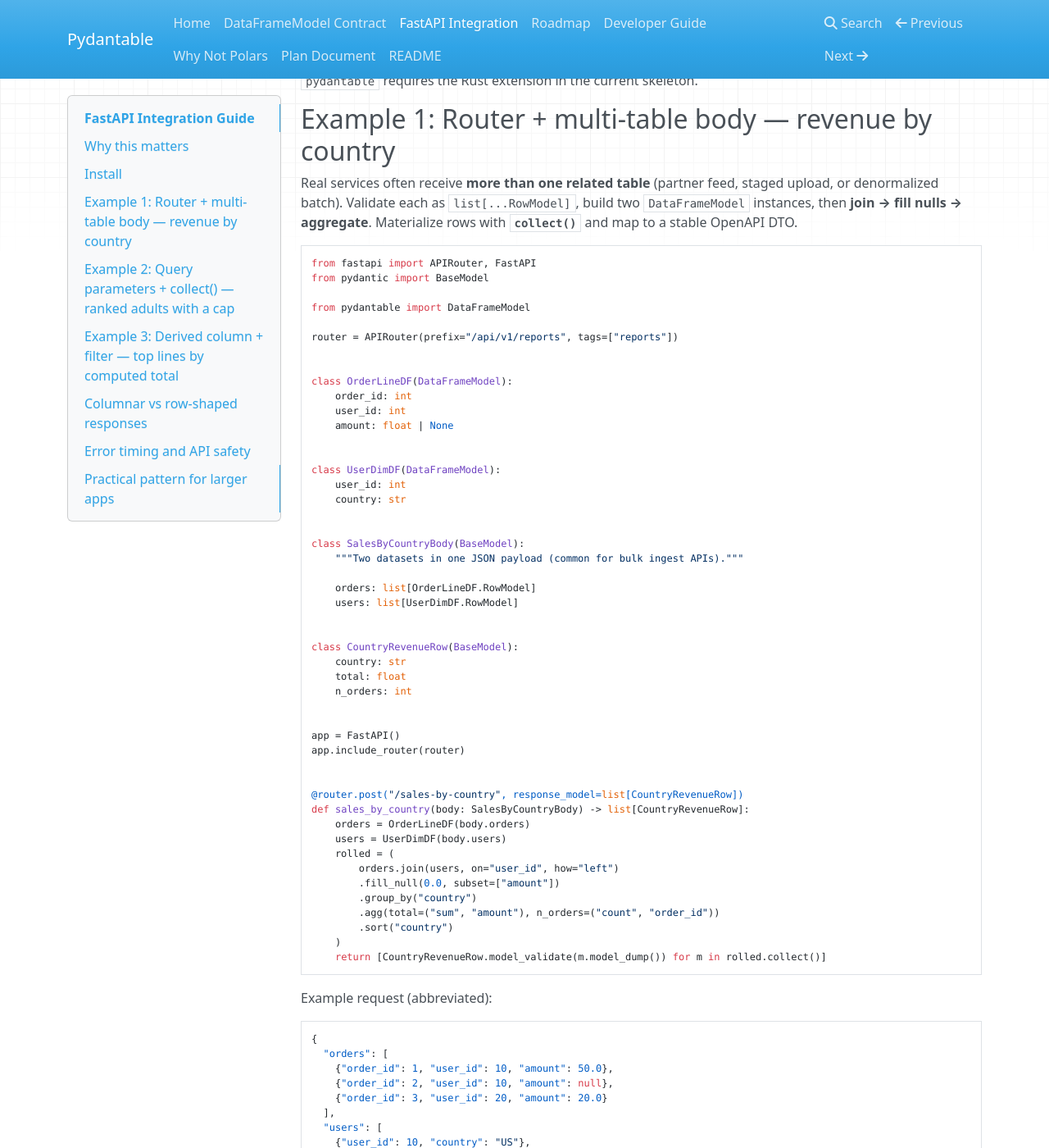
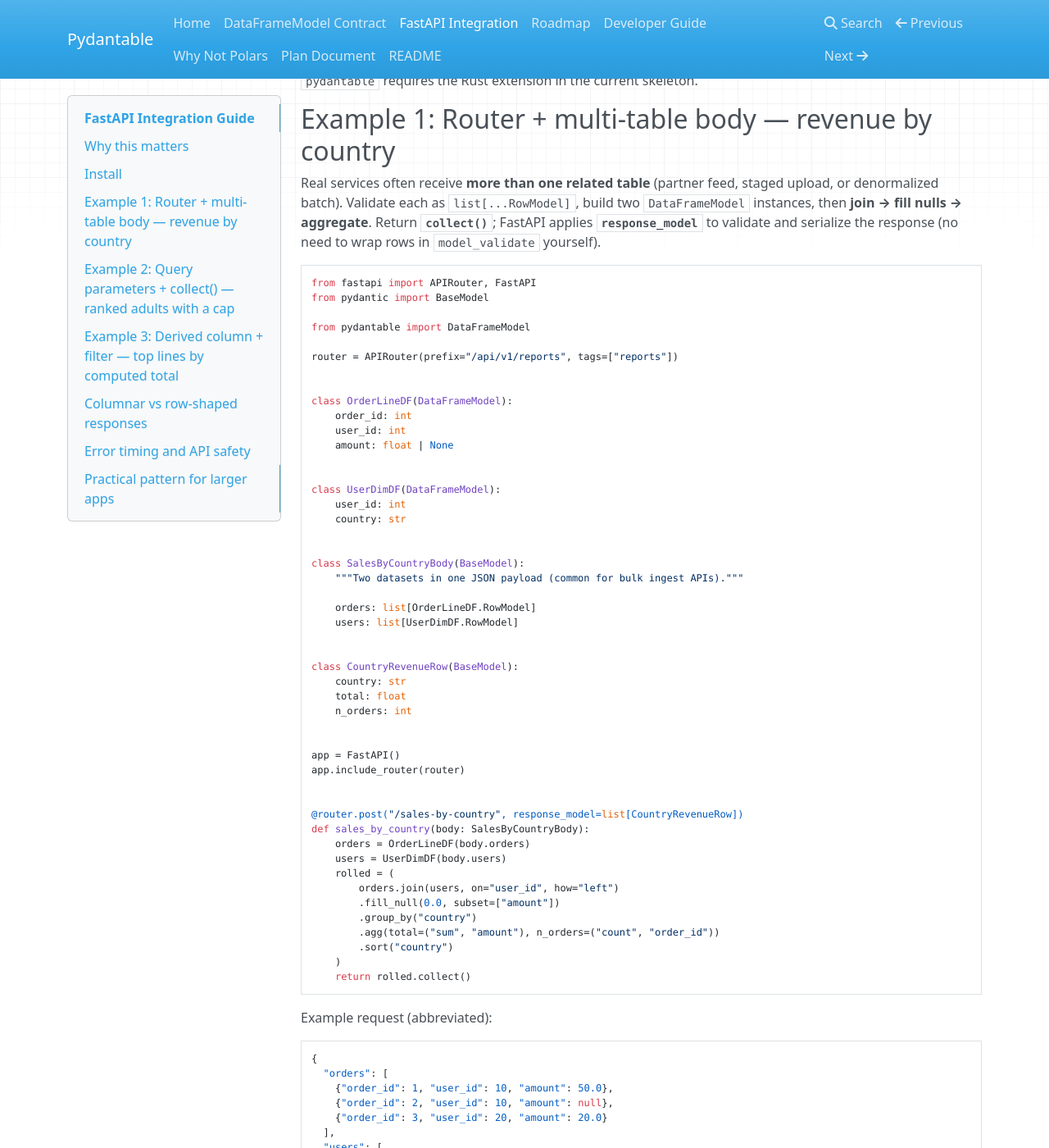
Before and after one commit to eddiethedean/pydantable, an MkDocs documentation site: the page built from docs/FASTAPI.md, in a window 1280 px wide and 1400 px high, scrolled down 521 px. Shown: the whole window at 82% size. Built offline with MkDocs 1.6.1, drawn with Linux system fonts in a browser that asks for light colours; nearby versions of some CDN libraries; some of the changed text lies outside the part shown.

Commit message:
docs: return collect() from FastAPI handlers; rely on response_model
Handlers show direct collect() returns; FastAPI validates via response_model.
Update DATAFRAMEMODEL FastAPI section to match.

````diff
--- a/docs/FASTAPI.md
+++ b/docs/FASTAPI.md
@@ -27,8 +27,9 @@ pip install .
 
 Real services often receive **more than one related table** (partner feed, staged
 upload, or denormalized batch). Validate each as `list[...RowModel]`, build two
-`DataFrameModel` instances, then **join → fill nulls → aggregate**. Materialize
-rows with **`collect()`** and map to a stable OpenAPI DTO.
+`DataFrameModel` instances, then **join → fill nulls → aggregate**. Return
+**`collect()`**; FastAPI applies **`response_model`** to validate and serialize
+the response (no need to wrap rows in `model_validate` yourself).
 
 ```python
 from fastapi import APIRouter, FastAPI
@@ -68,7 +69,7 @@ app.include_router(router)
 
 
 @router.post("/sales-by-country", response_model=list[CountryRevenueRow])
-def sales_by_country(body: SalesByCountryBody) -> list[CountryRevenueRow]:
+def sales_by_country(body: SalesByCountryBody):
     orders = OrderLineDF(body.orders)
     users = UserDimDF(body.users)
     rolled = (
@@ -78,7 +79,7 @@ def sales_by_country(body: SalesByCountryBody) -> list[CountryRevenueRow]:
         .agg(total=("sum", "amount"), n_orders=("count", "order_id"))
         .sort("country")
     )
-    return [CountryRevenueRow.model_validate(m.model_dump()) for m in rolled.collect()]
+    return rolled.collect()
 ```
 
 Example request (abbreviated):
@@ -139,10 +140,10 @@ def adults(
     rows: list[UserDF.RowModel],
     min_age: Annotated[int, Query(ge=0, le=120)] = 18,
     limit: Annotated[int, Query(ge=1, le=500)] = 50,
-) -> list[AdultRow]:
+):
     df = UserDF(rows)
     ranked = df.filter(df.age >= min_age).sort("age", descending=True).head(limit)
-    return [AdultRow.model_validate(m.model_dump()) for m in ranked.collect()]
+    return ranked.collect()
 ```
 
 With body `[{"id": 1, "age": 22}, {"id": 2, "age": null}, {"id": 3, "age": 15}, {"id": 4, "age": 30}]` and default query params, the handler returns adults sorted by `age` descending, at most `limit` rows — here `[{"id": 4, "age": 30}, {"id": 1, "age": 22}]` when `limit=2`.
@@ -182,14 +183,14 @@ def top_lines(
     rows: list[LineItemDF.RowModel],
     min_line_total: Annotated[float, Query(ge=0.0)] = 0.0,
     limit: Annotated[int, Query(ge=1, le=100)] = 10,
-) -> list[LineTotalRow]:
+):
     df = LineItemDF(rows)
     df2 = df.with_columns(line_total=df.qty * df.unit_price)
     df3 = df2.filter(df2.line_total >= min_line_total).sort(
         "line_total", descending=True
     )
     out = df3.head(limit).select("sku", "qty", "line_total")
-    return [LineTotalRow.model_validate(m.model_dump()) for m in out.collect()]
+    return out.collect()
 ```
 
 For `[{"sku": "A", "qty": 2, "unit_price": 10.0}, {"sku": "B", "qty": 1, "unit_price": 5.0}]` with `min_line_total=10` and `limit=1`, **`collect()`** yields one row: **`A`** with **`line_total` 20.0**.
@@ -197,7 +198,7 @@ For `[{"sku": "A", "qty": 2, "unit_price": 10.0}, {"sku": "B", "qty": 1, "unit_p
 ## Columnar vs row-shaped responses
 
 - **`to_dict()`** — `dict[str, list]`; one JSON object with parallel arrays.
-- **`collect()`** — `list` of Pydantic models for the **current** schema; natural fit for **`list[Row]`** JSON and `response_model=list[...]`.
+- **`collect()`** — `list` of Pydantic models for the **current** schema; return it from the handler and let **`response_model`** define OpenAPI and validate the serialized response.
 - **`to_dicts()`** — `list[dict]` from row models when you want plain dicts without a separate DTO class.
 
 ## Error timing and API safety
````
Also changed, not shown: docs/DATAFRAMEMODEL.md (+4 -4 lines).
